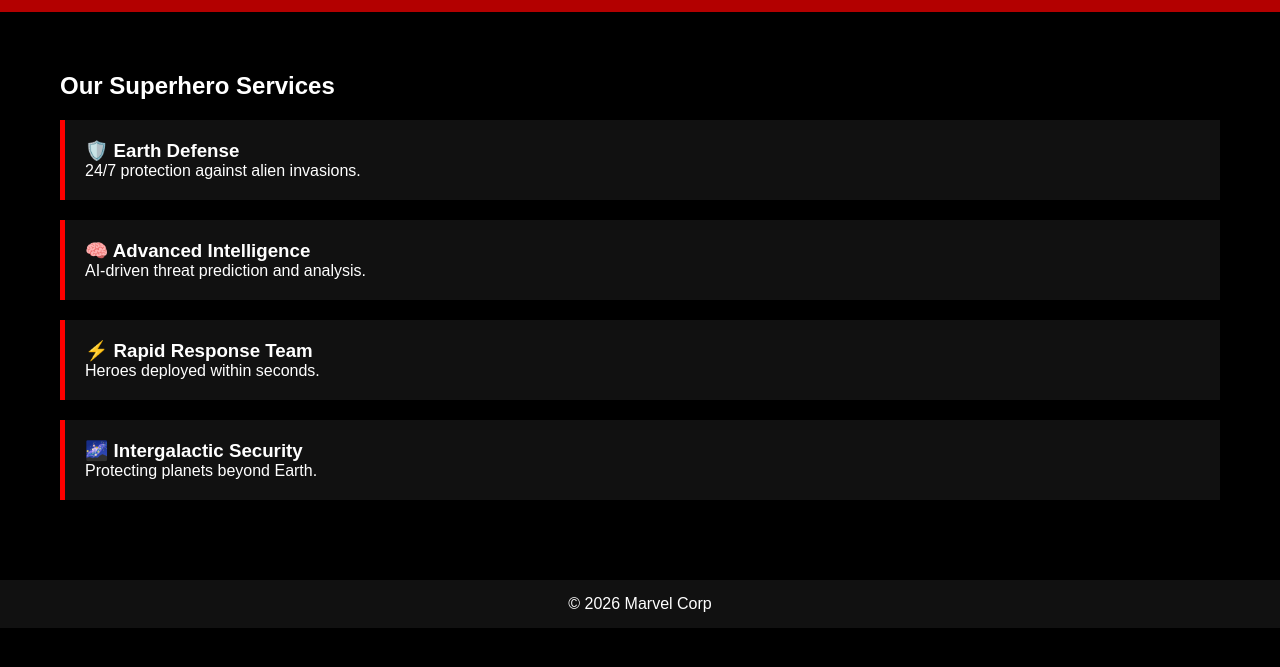
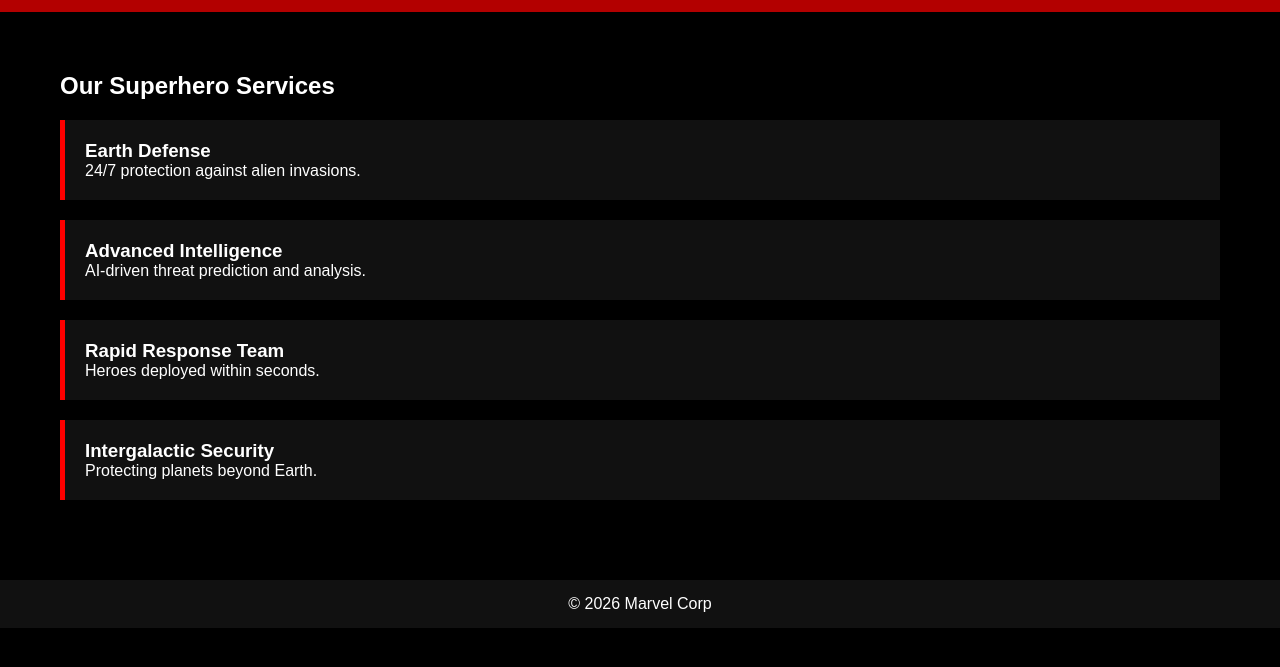
Before and after one commit to Abhishek-3486/MarvelCorp, a plain HTML site: page services.html in a window 1280 px wide. Shown: the part 49-716 px from the top of the page. Drawn offline with Linux system fonts and the light colour scheme.

Commit message:
Update services.html

```diff
--- a/services.html
+++ b/services.html
@@ -29,22 +29,22 @@
   <h2>Our Superhero Services</h2>
 
   <div class="service-box">
-    <h3>🛡️ Earth Defense</h3>
+    <h3>Earth Defense</h3>
     <p>24/7 protection against alien invasions.</p>
   </div>
 
   <div class="service-box">
-    <h3>🧠 Advanced Intelligence</h3>
+    <h3>Advanced Intelligence</h3>
     <p>AI-driven threat prediction and analysis.</p>
   </div>
 
   <div class="service-box">
-    <h3>⚡ Rapid Response Team</h3>
+    <h3>Rapid Response Team</h3>
     <p>Heroes deployed within seconds.</p>
   </div>
 
   <div class="service-box">
-    <h3>🌌 Intergalactic Security</h3>
+    <h3>Intergalactic Security</h3>
     <p>Protecting planets beyond Earth.</p>
   </div>
 </section>
```
